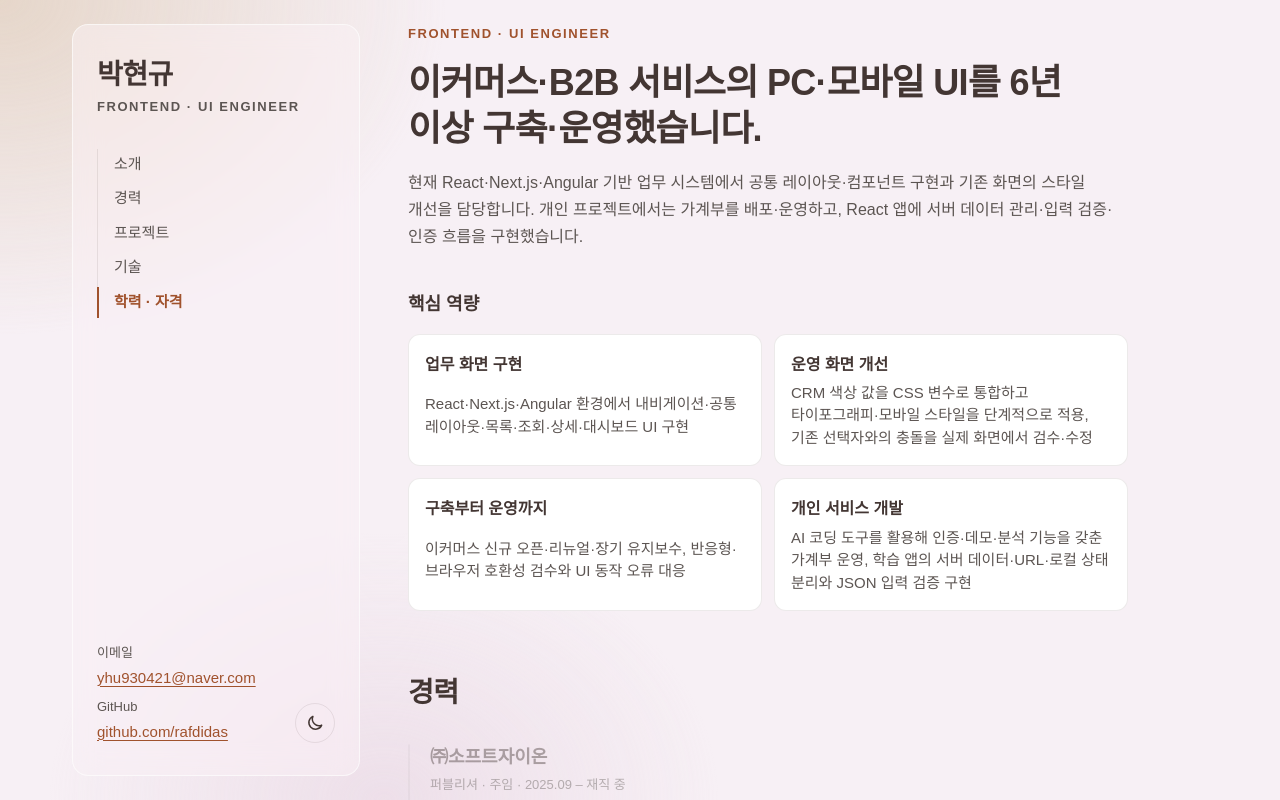
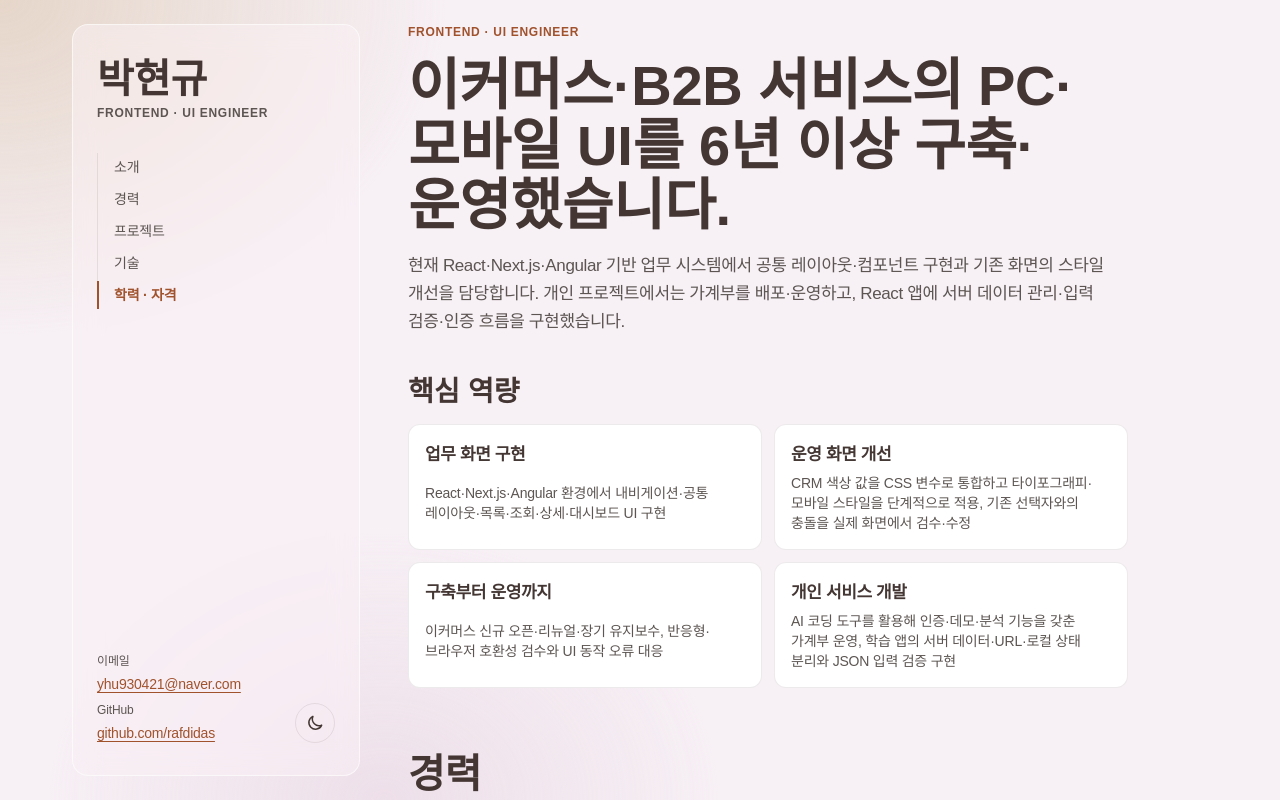
Before and after one commit to Rafdidas/about_me, a Next.js app: page / in a window 1280 px wide. Shown: the top 800 px of the page. Built offline with nearby package versions, Linux system fonts and the light colour scheme; a web font is replaced by a local one.

Commit message:
style: 애플 스타일 띠 톤 색·타이포·모양 토큰을 옛 토큰과 함께 추가하고 톤별 글자 대비 테스트 작성

```diff
--- a/src/styles/_colors.scss
+++ b/src/styles/_colors.scss
@@ -1,6 +1,7 @@
 // 색상 토큰의 원본. 값 변경 시 colors.test.ts가 대비(4.5:1)를 검증한다.
-// 키 이름은 CSS 변수 --color-<key>로 출력된다.
+// 띠 톤 맵의 키는 CSS 변수 --band-<key>로 출력된다.
 
+// LEGACY(Task 9) 시작
 $theme-light: (
   bg: #F7F0F5,
   surface: #FFFFFF,
@@ -36,3 +37,99 @@ $theme-dark: (
     --color-#{$name}: #{$value};
   }
 }
+// LEGACY(Task 9) 끝
+
+$band-light-canvas: (
+  bg: #F5F5F7,
+  fg: #1D1D1F,
+  sub: #515154,
+  mute: #6E6E73,
+  link: #0066CC,
+  tile: #FFFFFF,
+  focus: #0071E3,
+  border: rgba(0, 0, 0, 0.08),
+);
+
+$band-light-white: (
+  bg: #FFFFFF,
+  fg: #1D1D1F,
+  sub: #515154,
+  mute: #6E6E73,
+  link: #0066CC,
+  tile: #F5F5F7,
+  focus: #0071E3,
+  border: rgba(0, 0, 0, 0.08),
+);
+
+$band-light-ink: (
+  bg: #000000,
+  fg: #F5F5F7,
+  sub: #A1A1A6,
+  mute: #86868B,
+  link: #2997FF,
+  tile: #1D1D1F,
+  focus: #2997FF,
+  border: rgba(255, 255, 255, 0.12),
+);
+
+$band-dark-canvas: (
+  bg: #000000,
+  fg: #F5F5F7,
+  sub: #A1A1A6,
+  mute: #86868B,
+  link: #2997FF,
+  tile: #1D1D1F,
+  focus: #2997FF,
+  border: rgba(255, 255, 255, 0.12),
+);
+
+$band-dark-white: (
+  bg: #101012,
+  fg: #F5F5F7,
+  sub: #A1A1A6,
+  mute: #86868B,
+  link: #2997FF,
+  tile: #1D1D1F,
+  focus: #2997FF,
+  border: rgba(255, 255, 255, 0.12),
+);
+
+$band-dark-ink: (
+  bg: #000000,
+  fg: #F5F5F7,
+  sub: #A1A1A6,
+  mute: #86868B,
+  link: #2997FF,
+  tile: #1D1D1F,
+  focus: #2997FF,
+  border: rgba(255, 255, 255, 0.12),
+);
+
+$primary: (
+  primary: #0071E3,
+  primary-hover: #0076DF,
+  primary-pressed: #006EDB,
+  on-primary: #FFFFFF,
+);
+
+$glass-light: (
+  glass-bg: rgba(245, 245, 247, 0.8),
+  glass-border: rgba(0, 0, 0, 0.08),
+);
+
+$glass-dark: (
+  glass-bg: rgba(29, 29, 31, 0.72),
+  glass-border: rgba(255, 255, 255, 0.12),
+);
+
+@mixin emit-band($map) {
+  @each $name, $value in $map {
+    --band-#{$name}: #{$value};
+  }
+}
+
+@mixin emit-solid($map, $prefix: "") {
+  @each $name, $value in $map {
+    --#{$prefix}#{$name}: #{$value};
+  }
+}
--- a/src/styles/_mixins.scss
+++ b/src/styles/_mixins.scss
@@ -28,7 +28,7 @@ $breakpoints: (
 }
 
 @mixin focus-ring {
-  outline: 2px solid var(--color-accent);
+  outline: 2px solid var(--band-focus);
   outline-offset: 2px;
 }
 
@@ -44,7 +44,25 @@ $breakpoints: (
   border: 0;
 }
 
-// 약한 글래스모피즘. 고정 UI(Sidebar, MobileHeader)에만 사용한다.
+// 상단 내비·모바일 메뉴 전용 유리 효과 (사이트에서 유리는 여기만 쓴다).
+@mixin glass-bar {
+  background: var(--glass-bg);
+  border-bottom: 1px solid var(--glass-border);
+  -webkit-backdrop-filter: blur(20px) saturate(180%);
+  backdrop-filter: blur(20px) saturate(180%);
+
+  @supports not ((backdrop-filter: blur(1px)) or (-webkit-backdrop-filter: blur(1px))) {
+    background: var(--band-bg);
+  }
+
+  @media (prefers-reduced-transparency: reduce) {
+    background: var(--band-bg);
+    -webkit-backdrop-filter: none;
+    backdrop-filter: none;
+  }
+}
+
+// LEGACY(Task 9) 시작
 @mixin glass {
   background: var(--color-glass);
   border: 1px solid var(--color-glass-border);
@@ -61,6 +79,7 @@ $breakpoints: (
     backdrop-filter: none;
   }
 }
+// LEGACY(Task 9) 끝
 
 // CSS Modules는 keyframes 이름을 모듈 단위로 바꾸므로,
 // reveal을 쓰는 모듈은 파일 최상단에서 reveal-keyframes를 함께 include한다.
--- a/src/styles/_typography.scss
+++ b/src/styles/_typography.scss
@@ -2,66 +2,103 @@
 // 컴포넌트는 의미(semantic) 토큰을 @include text(<role>)로만 사용한다.
 
 @mixin primitive-tokens {
-  --font-size-100: 0.8125rem; // 13px
-  --font-size-200: 0.9375rem; // 15px
-  --font-size-300: 1rem; // 16px
-  --font-size-400: 1.125rem; // 18px
-  --font-size-500: 1.375rem; // 22px
-  --font-size-600: 1.75rem; // 28px
-  --font-size-700: 2.25rem; // 36px
+  --font-size-12: 0.75rem;
+  --font-size-14: 0.875rem;
+  --font-size-17: 1.0625rem;
+  --font-size-21: 1.3125rem;
+  --font-size-22: 1.375rem;
+  --font-size-28: 1.75rem;
+  --font-size-40: 2.5rem;
+  --font-size-56: 3.5rem;
 
   --font-weight-regular: 400;
   --font-weight-semibold: 600;
+
+  // LEGACY(Task 9) 시작
   --font-weight-bold: 700;
-
-  --line-height-tight: 1.3;
-  --line-height-snug: 1.5;
-  --line-height-body: 1.7;
-
-  --letter-spacing-tight: -0.02em;
-  --letter-spacing-normal: 0;
-  --letter-spacing-wide: 0.12em;
+  // LEGACY(Task 9) 끝
 }
 
-// 모바일 기준값. md 이상에서 display·heading-1만 한 단계 커진다.
+// 모바일 기준값. md 이상에서 hero·section·tile·lead만 커진다 (semantic-tokens-md).
 @mixin semantic-tokens {
-  --text-display-size: var(--font-size-600);
-  --text-display-weight: var(--font-weight-bold);
-  --text-display-line-height: var(--line-height-tight);
-  --text-display-letter-spacing: var(--letter-spacing-tight);
+  --text-hero-size: var(--font-size-40);
+  --text-hero-weight: var(--font-weight-semibold);
+  --text-hero-line-height: 2.75rem;
+  --text-hero-letter-spacing: -0.005em;
 
-  --text-heading-1-size: var(--font-size-500);
-  --text-heading-1-weight: var(--font-weight-bold);
-  --text-heading-1-line-height: var(--line-height-tight);
-  --text-heading-1-letter-spacing: var(--letter-spacing-tight);
+  --text-section-size: var(--font-size-28);
+  --text-section-weight: var(--font-weight-semibold);
+  --text-section-line-height: 2rem;
+  --text-section-letter-spacing: 0;
 
-  --text-heading-2-size: var(--font-size-400);
-  --text-heading-2-weight: var(--font-weight-semibold);
-  --text-heading-2-line-height: var(--line-height-snug);
-  --text-heading-2-letter-spacing: var(--letter-spacing-normal);
+  --text-tile-size: var(--font-size-22);
+  --text-tile-weight: var(--font-weight-semibold);
+  --text-tile-line-height: 1.75rem;
+  --text-tile-letter-spacing: 0.007em;
 
-  --text-body-size: var(--font-size-300);
+  --text-lead-size: var(--font-size-17);
+  --text-lead-weight: var(--font-weight-regular);
+  --text-lead-line-height: 1.625rem;
+  --text-lead-letter-spacing: -0.01em;
+
+  --text-body-size: var(--font-size-17);
   --text-body-weight: var(--font-weight-regular);
-  --text-body-line-height: var(--line-height-body);
-  --text-body-letter-spacing: var(--letter-spacing-normal);
+  --text-body-line-height: 1.75rem;
+  --text-body-letter-spacing: -0.022em;
 
-  --text-body-sm-size: var(--font-size-200);
+  --text-body-sm-size: var(--font-size-14);
   --text-body-sm-weight: var(--font-weight-regular);
-  --text-body-sm-line-height: var(--line-height-snug);
-  --text-body-sm-letter-spacing: var(--letter-spacing-normal);
+  --text-body-sm-line-height: 1.25rem;
+  --text-body-sm-letter-spacing: -0.016em;
 
-  --text-caption-size: var(--font-size-100);
+  --text-caption-size: var(--font-size-12);
   --text-caption-weight: var(--font-weight-regular);
-  --text-caption-line-height: var(--line-height-snug);
-  --text-caption-letter-spacing: var(--letter-spacing-normal);
+  --text-caption-line-height: 1.0625rem;
+  --text-caption-letter-spacing: -0.01em;
 
-  --text-overline-size: var(--font-size-100);
+  --text-overline-size: var(--font-size-12);
   --text-overline-weight: var(--font-weight-semibold);
-  --text-overline-line-height: var(--line-height-snug);
-  --text-overline-letter-spacing: var(--letter-spacing-wide);
+  --text-overline-line-height: 1rem;
+  --text-overline-letter-spacing: 0.06em;
+
+  --text-button-size: var(--font-size-17);
+  --text-button-weight: var(--font-weight-regular);
+  --text-button-line-height: 1.375rem;
+  --text-button-letter-spacing: -0.022em;
+
+  --text-button-sm-size: var(--font-size-14);
+  --text-button-sm-weight: var(--font-weight-regular);
+  --text-button-sm-line-height: 1.125rem;
+  --text-button-sm-letter-spacing: -0.016em;
+
+  // LEGACY(Task 9) 시작
+  --text-display-size: var(--text-hero-size);
+  --text-display-weight: var(--text-hero-weight);
+  --text-display-line-height: var(--text-hero-line-height);
+  --text-display-letter-spacing: var(--text-hero-letter-spacing);
+
+  --text-heading-1-size: var(--text-section-size);
+  --text-heading-1-weight: var(--text-section-weight);
+  --text-heading-1-line-height: var(--text-section-line-height);
+  --text-heading-1-letter-spacing: var(--text-section-letter-spacing);
+
+  --text-heading-2-size: var(--text-tile-size);
+  --text-heading-2-weight: var(--text-tile-weight);
+  --text-heading-2-line-height: var(--text-tile-line-height);
+  --text-heading-2-letter-spacing: var(--text-tile-letter-spacing);
+  // LEGACY(Task 9) 끝
 }
 
 @mixin semantic-tokens-md {
-  --text-display-size: var(--font-size-700);
-  --text-heading-1-size: var(--font-size-600);
+  --text-hero-size: var(--font-size-56);
+  --text-hero-line-height: 3.75rem;
+
+  --text-section-size: var(--font-size-40);
+  --text-section-line-height: 2.75rem;
+
+  --text-tile-size: var(--font-size-28);
+  --text-tile-line-height: 2rem;
+
+  --text-lead-size: var(--font-size-21);
+  --text-lead-line-height: 1.875rem;
 }
--- a/src/styles/globals.scss
+++ b/src/styles/globals.scss
@@ -20,30 +20,88 @@
   --space-10: 2.5rem;
   --space-12: 3rem;
   --space-16: 4rem;
+  --space-20: 5rem;
+  --space-24: 6rem;
 
+  --radius-control: 0.5rem;
+  --radius-tile: 1.125rem;
+  --radius-pill: 980px;
+
+  --nav-height: 3rem;
+  --local-nav-height: 3rem;
+  --band-pad-y: var(--space-16);
+  --band-max: 61.25rem;
+  --reading-max: 42.5rem;
+  --tile-gap: var(--space-5);
+
+  --control-height-regular: 2.75rem;
+  --control-height-compact: 2.25rem;
+  --pill-padding-regular: 0.6875rem 1.3125rem;
+  --pill-padding-compact: 0.5rem 0.9375rem;
+
+  --duration-fast: 200ms;
+  --duration-base: 400ms;
+  --duration-slow: 800ms;
+  --ease-out: cubic-bezier(0.2, 0.8, 0.2, 1);
+  --ease-spring: linear(0, 0.2 6%, 0.62 14%, 0.9 22%, 1.04 30%, 1.07 38%, 1.04 48%, 1.01 62%, 1);
+
+  // LEGACY(Task 9) 시작
   --radius-sm: 0.5rem;
   --radius-md: 0.75rem;
   --radius-lg: 1rem;
-  --radius-pill: 999px;
-
   --header-offset: calc(var(--space-16) + var(--space-12));
   --sidebar-width: 18rem;
   --content-max: 45rem;
+  // LEGACY(Task 9) 끝
 
-  --duration-fast: 200ms;
-  --duration-base: 300ms;
-  --ease-out: cubic-bezier(0.2, 0.8, 0.2, 1);
+  @include colors.emit-solid(colors.$primary, "color-");
+
+  @include up(md) {
+    --band-pad-y: var(--space-24);
+  }
 }
 
 :root,
 :root[data-theme="light"] {
+  // LEGACY(Task 9) 시작
   @include colors.emit(colors.$theme-light);
+  // LEGACY(Task 9) 끝
+  @include colors.emit-band(colors.$band-light-canvas);
+  @include colors.emit-solid(colors.$glass-light);
   color-scheme: light;
+
+  [data-tone="canvas"] {
+    @include colors.emit-band(colors.$band-light-canvas);
+  }
+
+  [data-tone="white"] {
+    @include colors.emit-band(colors.$band-light-white);
+  }
+
+  [data-tone="ink"] {
+    @include colors.emit-band(colors.$band-light-ink);
+  }
 }
 
 :root[data-theme="dark"] {
+  // LEGACY(Task 9) 시작
   @include colors.emit(colors.$theme-dark);
+  // LEGACY(Task 9) 끝
+  @include colors.emit-band(colors.$band-dark-canvas);
+  @include colors.emit-solid(colors.$glass-dark);
   color-scheme: dark;
+
+  [data-tone="canvas"] {
+    @include colors.emit-band(colors.$band-dark-canvas);
+  }
+
+  [data-tone="white"] {
+    @include colors.emit-band(colors.$band-dark-white);
+  }
+
+  [data-tone="ink"] {
+    @include colors.emit-band(colors.$band-dark-ink);
+  }
 }
 
 *,
```
Also changed, not shown: 1 other file (tests, documents, lock files or other folders).
